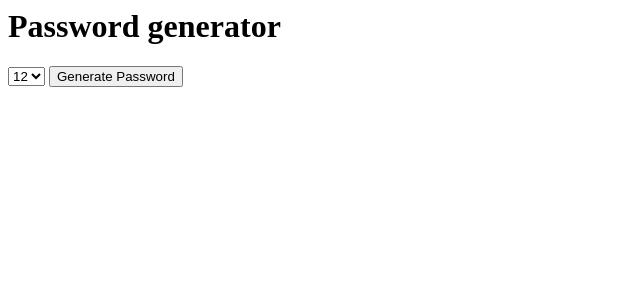
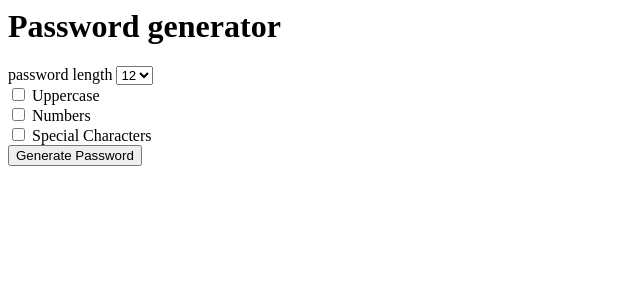
Before and after one commit to LeoIta/Password_generator, a Django app: page / in a window 1280 px wide. Shown: the top 300 px of the page, without its empty margins (0-640 px from the left). Run offline with Django 3.2, Linux system fonts and the light colour scheme.

Commit message:
add checkbox

```diff
--- a/password_generator/generator/templates/generator/home.html
+++ b/password_generator/generator/templates/generator/home.html
@@ -1,6 +1,6 @@
 <h1>Password generator</h1>
 <form action="{% url 'password' %}">
-    <select name="length">
+     password length <select name="length">
         <option value="6">6</option>
         <option value="7">7</option>
         <option value="8">8</option>
@@ -11,7 +11,13 @@
         <option value="13">13</option>
         <option value="14">14</option>
     </select>
-
+<br>
+<input type="checkbox" name="uppercase"> Uppercase
+<br>
+<input type="checkbox" name="numbers"> Numbers
+<br>
+<input type="checkbox" name="special"> Special Characters
+<br>
     <input type="submit" value="Generate Password">
 
 </form>
```
